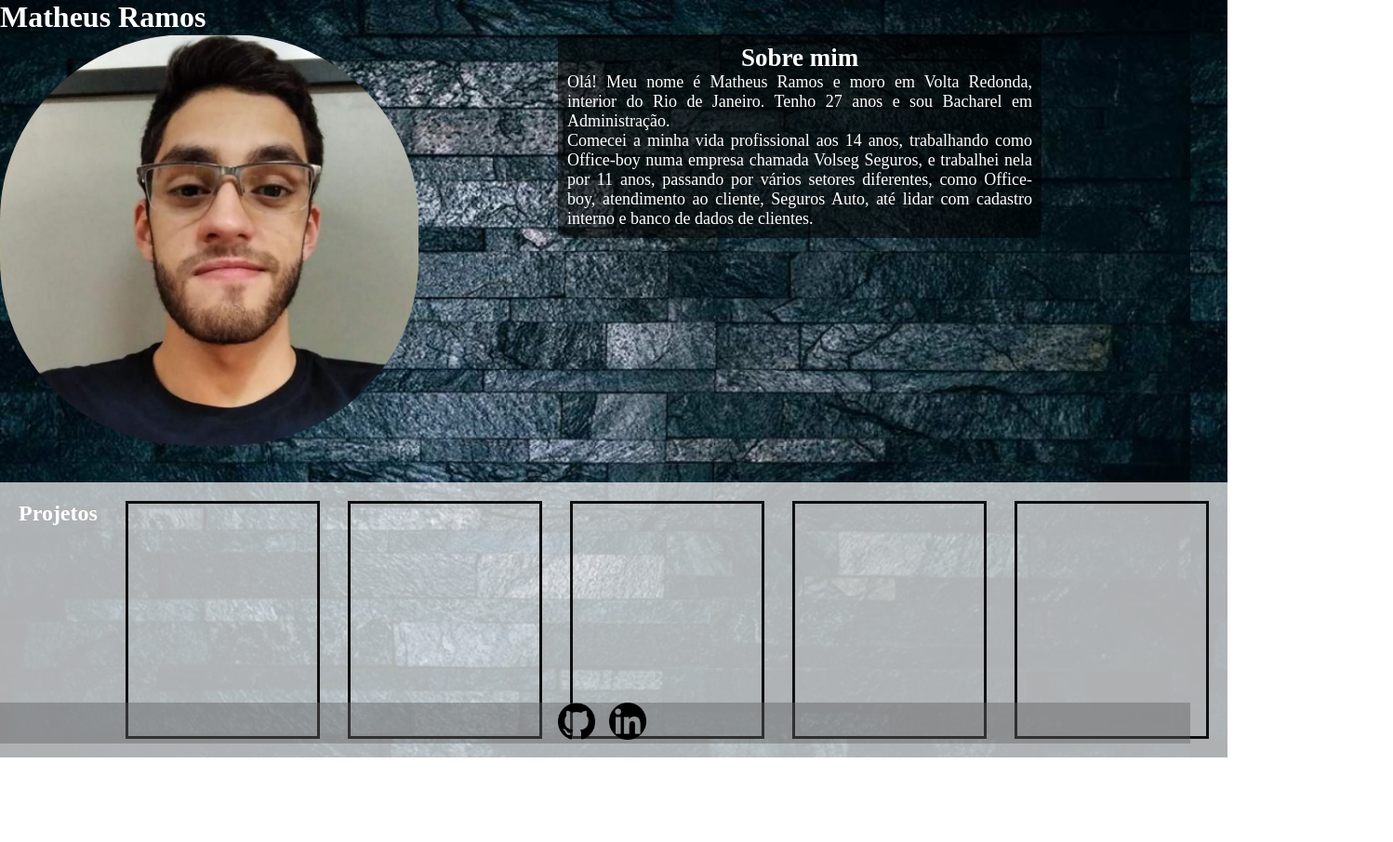
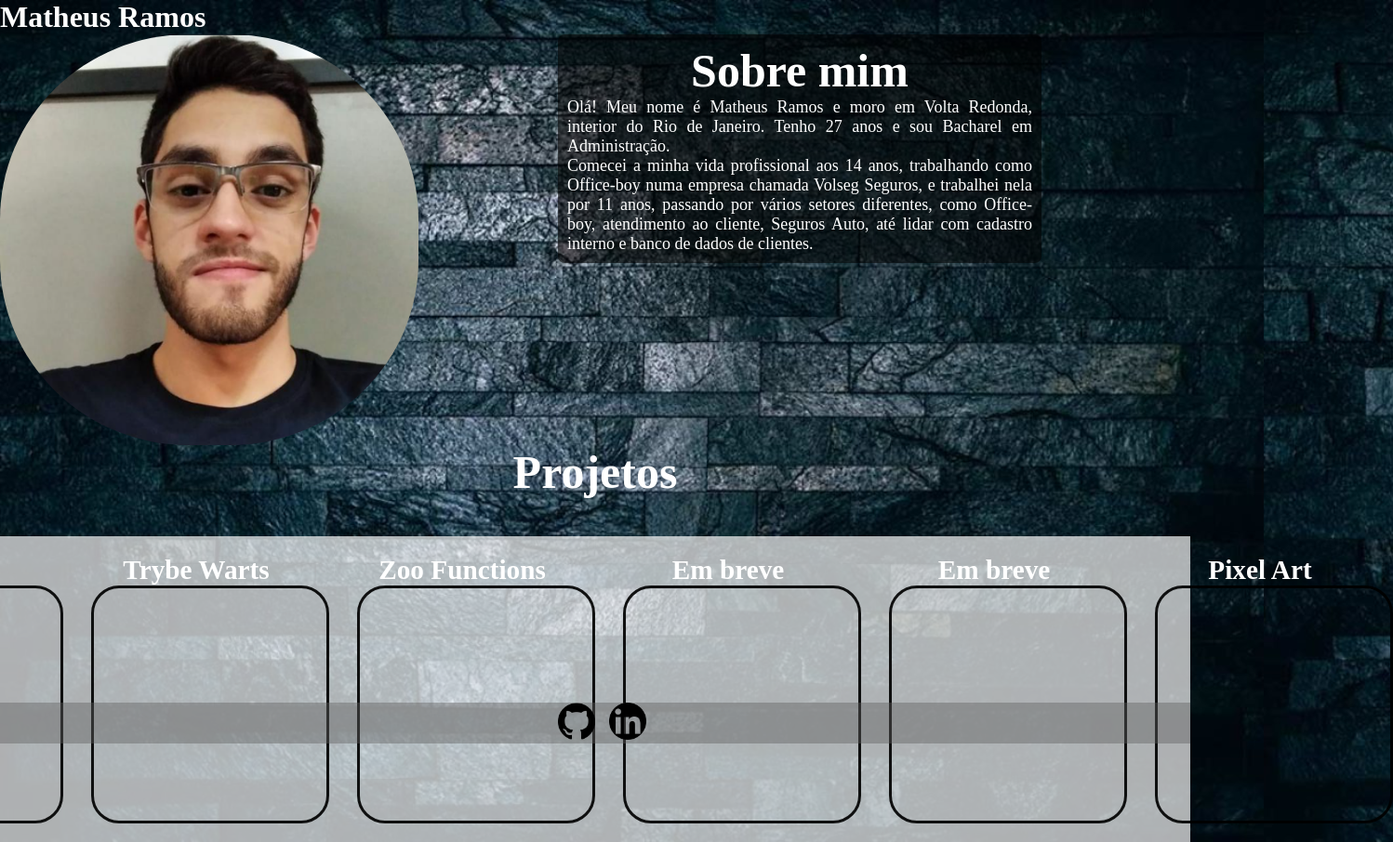
Before and after one commit to theussramos/theussramos.github.io, a plain HTML site: page index.html in a window 1280 px wide. Shown: the whole page at 93% size, 1498 px wide, since content can reach past the window. Before the commit the page ends 815 px from the top, so only its background shows below. Drawn offline with Linux system fonts and the light colour scheme.

Commit message:
links para os projetos

```diff
--- a/index.html
+++ b/index.html
@@ -30,14 +30,34 @@
             </div>
         </aside>
     </main>
-
+    <h2>Projetos</h2>
     <section id="projects">
-        <h1>Projetos</h1>
-        <div class="box-projects" ></div>
-        <div class="box-projects" ></div>
-        <div class="box-projects" ></div>
-        <div class="box-projects" ></div>
-        <div class="box-projects" ></div>
+        <scetion class="title-project">
+            <h3>Pixel Art</h3>
+            <a target="_blank" href="https://www.youtube.com/watch?v=fhkgNTmrXFY&ab_channel=chimichurri">
+                <div class="box-projects" ></div>
+            </a>
+        </scetion>
+        <scetion class="title-project">
+            <h3>Trybe Warts</h3>
+            <div class="box-projects" ></div>
+        </scetion>
+        <scetion class="title-project">
+            <h3>Zoo Functions</h3>
+            <div class="box-projects" ></div>
+        </scetion>
+        <scetion class="title-project">
+            <h3>Em breve</h3>
+            <div class="box-projects" ></div>
+        </scetion>
+        <scetion class="title-project">
+            <h3>Em breve</h3>
+            <div class="box-projects" ></div>
+        </scetion>
+        <scetion class="title-project">
+            <h3>Pixel Art</h3>
+            <div class="box-projects" ></div>
+        </scetion>
     </section>
 
 
--- a/style.css
+++ b/style.css
@@ -52,9 +52,10 @@ nav img {
 #projects {
   display: flex;
   background-color: rgba(247, 247, 247, 0.706);
-  width: 100%;
+  flex-basis: 300px;
   padding: 20px;
   margin-top: 40px;
+  justify-content: center;
 
 }
 
@@ -63,4 +64,17 @@ nav img {
   width: 250px;
   height: 250px;
   margin-left: 30px;
+  border-radius: 30px;
 }
+
+h2 {
+  font-size: 50px;
+  text-align: center;
+}
+
+.title-project {
+  display: flex;
+  flex-direction: column;
+  text-align: center;
+  font-size: 25px;
+}
```
